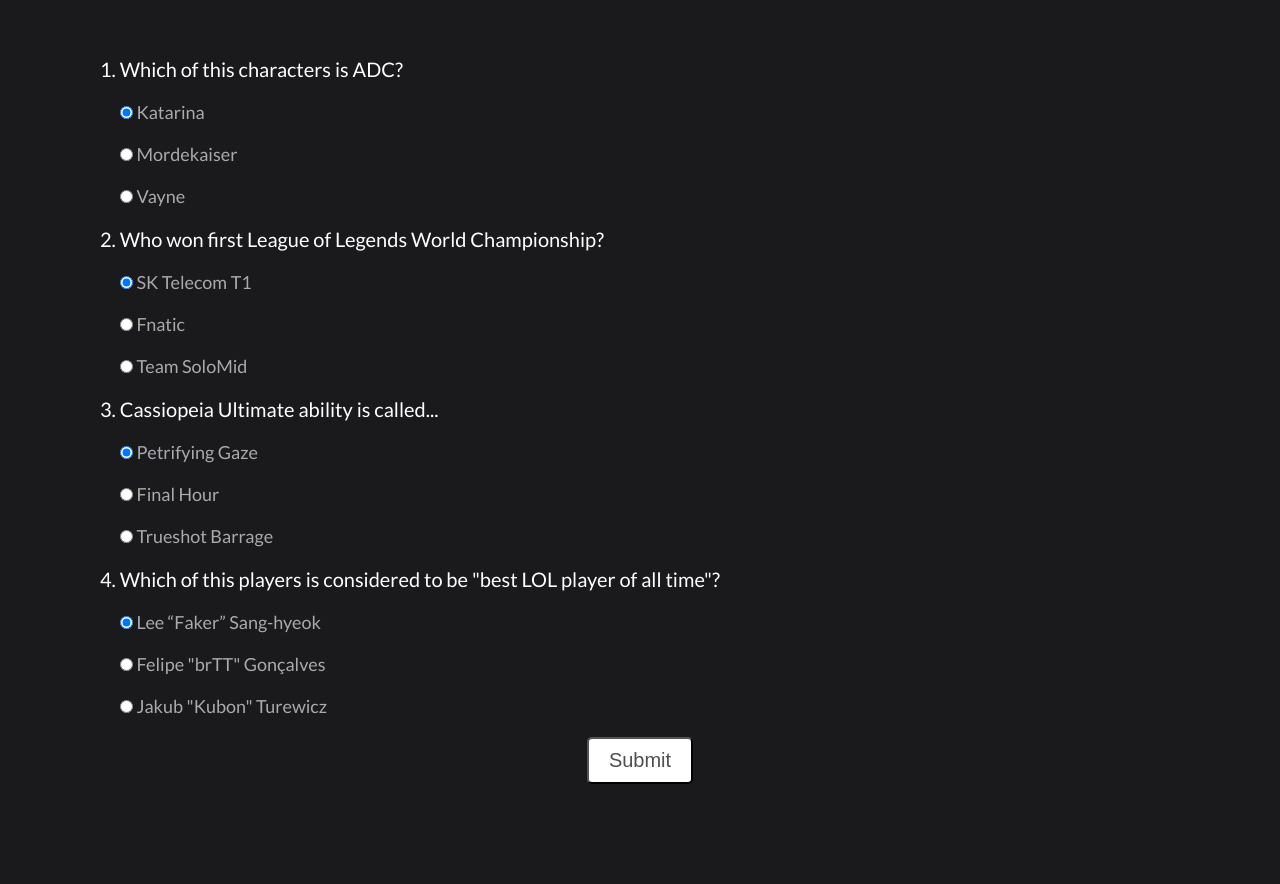
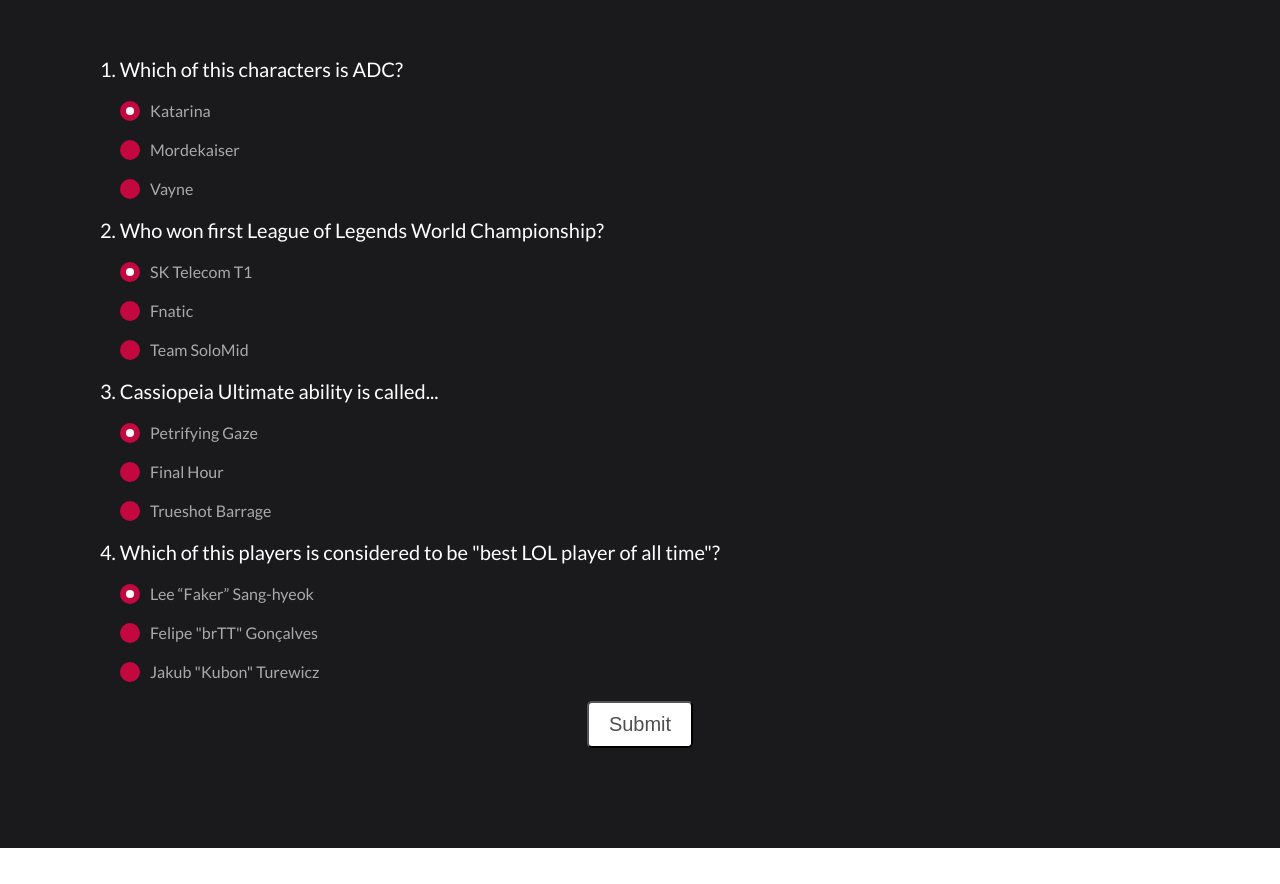
Before and after one commit to Haxikowy/interactive-quiz, a plain HTML site: page index.html in a window 1280 px wide. Shown: the part 556-1440 px from the top of the page. After the commit the page ends 1404 px from the top, so only its background shows below. Drawn offline with Linux system fonts and the light colour scheme; a script that the page names is missing.

Commit message:
Added custom checkboxes

```diff
--- a/index.html
+++ b/index.html
@@ -16,77 +16,78 @@
   <form class="quiz-form">
     <div class="quiz">
       <h1 class="quiz-h1">On with the questions...</h1>
+
       <div class="quiz-question">
         <p class="question">1. Which of this characters is ADC?</p>
 
-        <div class="quiz-question_answer1 answer">
+        <label class="container" for="katarina">Katarina
           <input type="radio" name="question1" id="katarina" value="0" checked>
-          <label for="katarina">Katarina</label>
-        </div>
+          <span class="checkmark"></span>
+        </label>
 
-        <div class="quiz-question_answer2 answer">
+        <label class="container" for="mordekaiser">Mordekaiser
           <input type="radio" name="question1" id="mordekaiser" value="0">
-          <label for="mordekaiser">Mordekaiser</label>
-        </div>
+          <span class="checkmark"></span>
+        </label>
 
-        <div class="quiz-question_answer3 answer">
+        <label class="container" for="vayne">Vayne
           <input type="radio" name="question1" id="vayne" value="1">
-          <label for="vayne">Vayne</label>
-        </div>
+          <span class="checkmark"></span>
+        </label>
       </div>
       <div class="quiz-question">
         <p class="question">2. Who won first League of Legends World Championship?</p>
 
-        <div class="quiz-question_answer1 answer">
+        <label class="container" for="sktt1">SK Telecom T1
           <input type="radio" name="question2" id="sktt1" value="0" checked>
-          <label for="sktt1">SK Telecom T1</label>
-        </div>
+          <span class="checkmark"></span>
+        </label>
 
-        <div class="quiz-question_answer2 answer">
+        <label class="container" for="fnatic">Fnatic
           <input type="radio" name="question2" id="fnatic" value="1">
-          <label for="fnatic">Fnatic</label>
-        </div>
+          <span class="checkmark"></span>
+        </label>
 
-        <div class="quiz-question_answer3 answer">
+        <label class="container" for="tsm">Team SoloMid
           <input type="radio" name="question2" id="tsm" value="0">
-          <label for="tsm">Team SoloMid</label>
-        </div>
+          <span class="checkmark"></span>
+        </label>
       </div>
       <div class="quiz-question">
         <p class="question">3. Cassiopeia Ultimate ability is called...</p>
 
-        <div class="quiz-question_answer1 answer">
+        <label class="container" for="petrifying-gaze">Petrifying Gaze
           <input type="radio" name="question3" id="petrifying-gaze" value="1" checked>
-          <label for="petrifying-gaze">Petrifying Gaze</label>
-        </div>
+          <span class="checkmark"></span>
+        </label>
 
-        <div class="quiz-question_answer2 answer">
+        <label class="container" for="final-hour">Final Hour
           <input type="radio" name="question3" id="final-hour" value="0">
-          <label for="final-hour">Final Hour</label>
-        </div>
+          <span class="checkmark"></span>
+        </label>
 
-        <div class="quiz-question_answer3 answer">
+        <label class="container" for="trueshot-barrage">Trueshot Barrage
           <input type="radio" name="question3" id="trueshot-barrage" value="0">
-          <label for="trueshot-barrage">Trueshot Barrage</label>
-        </div>
+          <span class="checkmark"></span>
+        </label>
       </div>
       <div class="quiz-question">
         <p class="question">4. Which of this players is considered to be "best LOL player of all time"?</p>
 
-        <div class="quiz-question_answer1 answer">
+        <label class="container" for="faker">Lee “Faker” Sang-hyeok
           <input type="radio" name="question4" id="faker" value="1" checked>
-          <label for="faker">Lee “Faker” Sang-hyeok</label>
-        </div>
+          <span class="checkmark"></span>
+        </label>
 
-        <div class="quiz-question_answer2 answer">
+        <label class="container" for="brtt">Felipe "brTT" Gonçalves
           <input type="radio" name="question4" id="brtt" value="0">
-          <label for="brtt">Felipe "brTT" Gonçalves</label>
-        </div>
+          <span class="checkmark"></span>
+        </label>
 
-        <div class="quiz-question_answer3 answer">
+        <label class="container" for="kubon">Jakub "Kubon" Turewicz
           <input type="radio" name="question4" id="kubon" value="0">
-          <label for="kubon">Jakub "Kubon" Turewicz</label>
-        </div>
+          <span class="checkmark"></span>
+        </label>
       </div>
       <div class="quiz-submit">
         <input class="quiz-submit_btn" type="submit" value="Submit">
--- a/style.css
+++ b/style.css
@@ -55,10 +55,51 @@
   margin-bottom: 60px;
 }
 
-.answer {
+.container {
+  display: block;
+  position: relative;
   margin: 20px;
   color: var(--quiz-answers-text);
-  font-size: .9rem;
+  font-size: .8rem;
+  padding-left: 30px;
+  cursor: pointer;
+}
+
+.container input {
+  position: absolute;
+  opacity: 0;
+  height: 0;
+  width: 0;
+}
+
+.checkmark {
+  position: absolute;
+  top: 0;
+  left: 0;
+  height: 20px;
+  width: 20px;
+  background: var(--highlighting-color);
+  border-radius: 50%;
+}
+
+.checkmark::after {
+  content: "";
+  display: none;
+  position: absolute;
+  top: 6px;
+  left: 6px;
+  width: 8px;
+  height: 8px;
+  background-color: #fff;
+  border-radius: 50%;
+}
+
+.container:hover input~.checkmark {
+  background-color: #92073F;
+}
+
+.container input:checked~.checkmark::after {
+  display: block;
 }
 
 .quiz-submit {
@@ -70,5 +111,6 @@
   background-color: var(--text-color);
   border-radius: 5px;
   font-size: 1rem;
-  color: var(--secondary-bg-color)
+  color: var(--secondary-bg-color);
+  cursor: pointer;
 }
```
